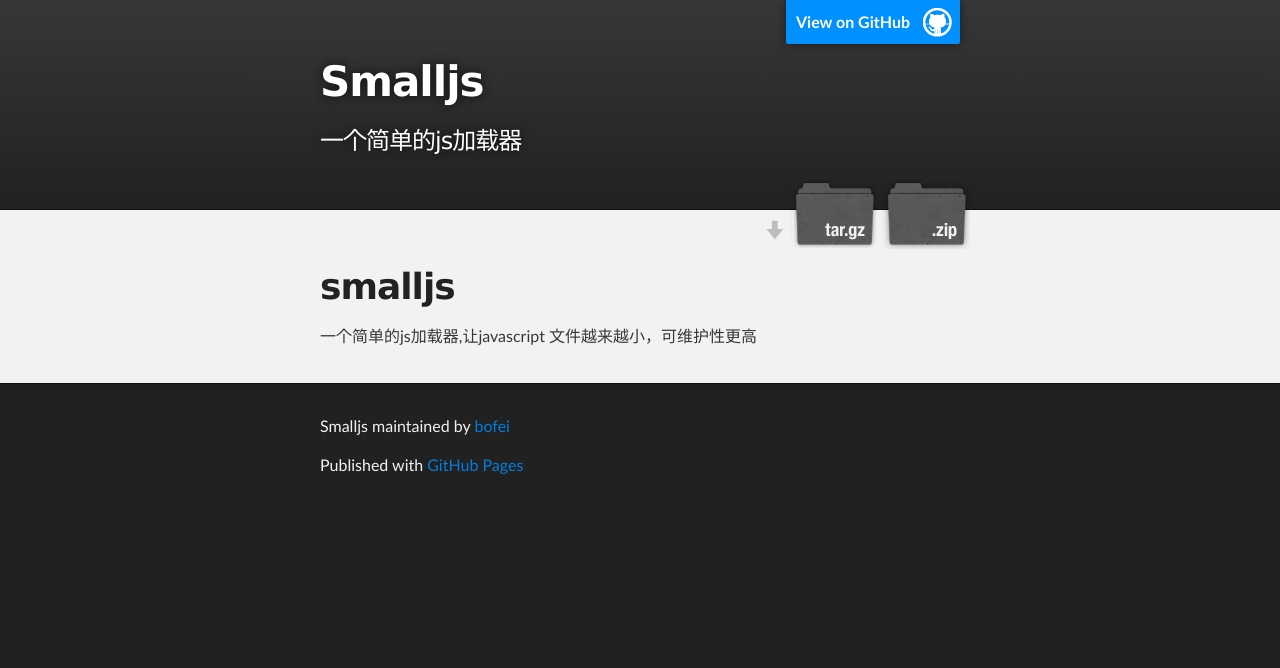
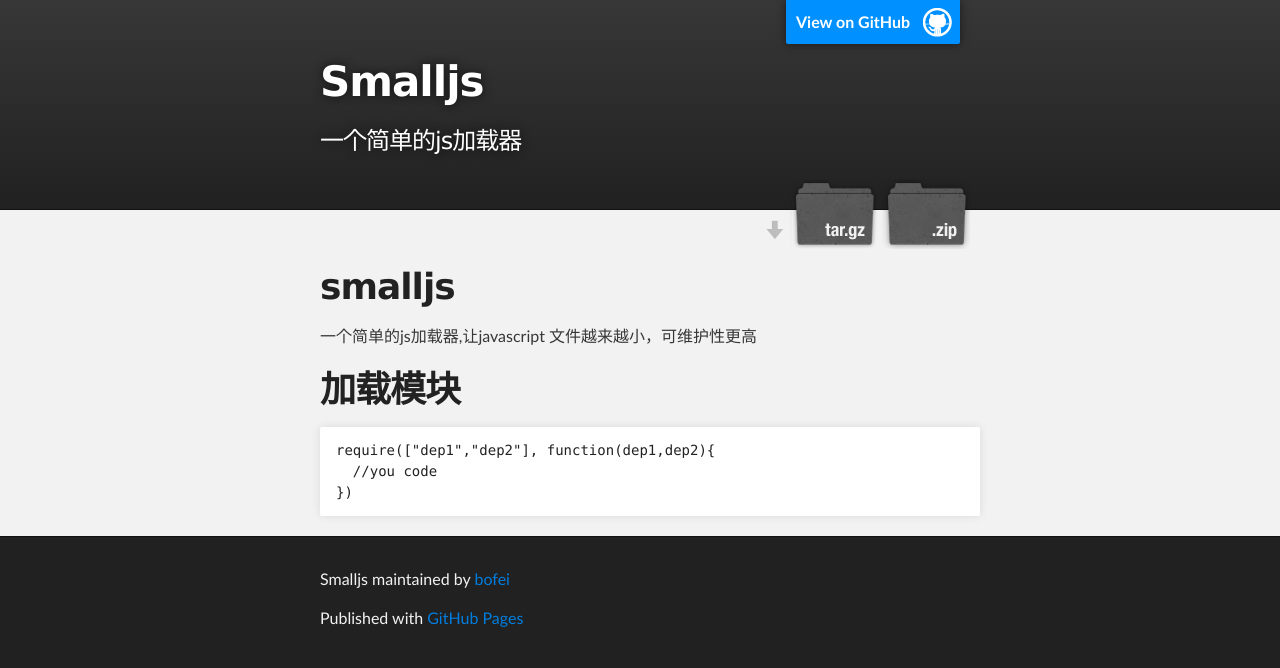
Before and after one commit to bofei/smalljs, a plain HTML site: page index.html in a window 1280 px wide. Drawn offline with Linux system fonts and the light colour scheme.

Commit message:
Update index.html

```diff
--- a/index.html
+++ b/index.html
@@ -34,6 +34,11 @@
         <h1>smalljs</h1>
 
 <p>一个简单的js加载器,让javascript 文件越来越小，可维护性更高</p>
+ <h1>加载模块</h1>
+
+<pre><code>require(["dep1","dep2"], function(dep1,dep2){
+  //you code
+})</code></pre>
       </section>
     </div>
 
```
